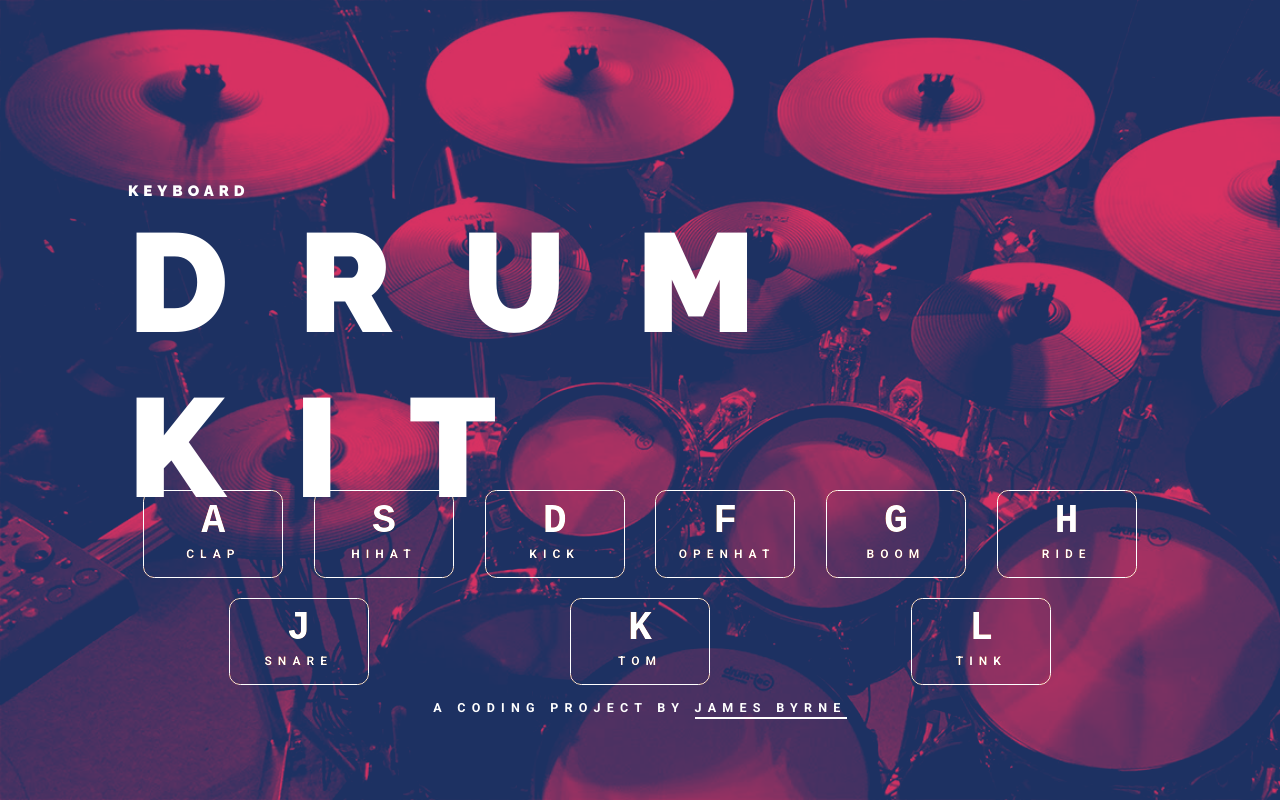
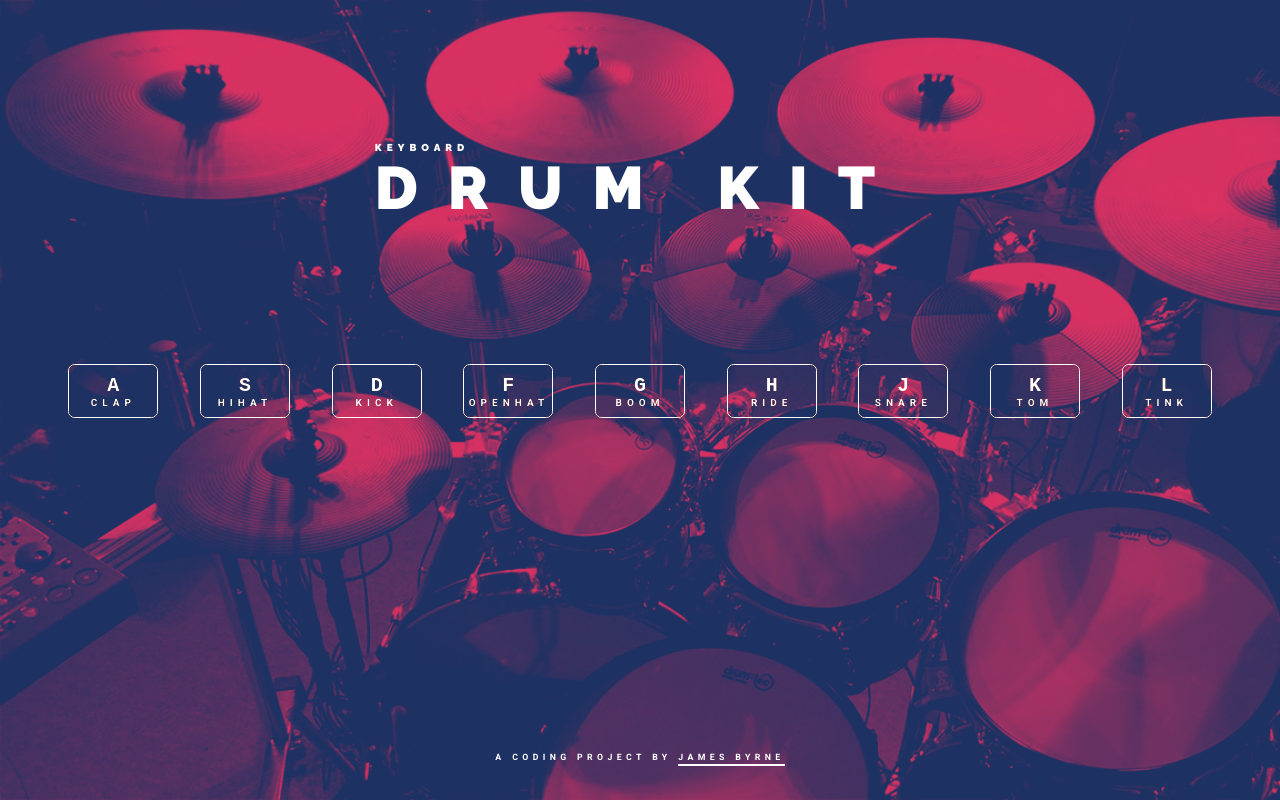
Before and after one commit to jamesbyrne89/JS-Drumkit, a plain HTML site: page index.html in a window 1280 px wide. Drawn offline with nearby package versions, Linux system fonts and the light colour scheme.

```diff
--- a/css/base/_mixins.css
+++ b/css/base/_mixins.css
@@ -1,19 +1,19 @@
 /* ***** MEDIA QUERIES ***** */
 
 @define-mixin at425 {
-     @media (max-width: 425px) {
+    @media (min-width: 425px) {
         @mixin-content;
     }
 }
 
 @define-mixin at600 {
-     @media (max-width: 600px) {
+    @media (min-width: 600px) {
         @mixin-content;
     }
 }
 
 @define-mixin at1200 {
-     @media (max-width: 1200px) {
+    @media (min-width: 1200px) {
         @mixin-content;
     }
 }
--- a/css/build/styles.css
+++ b/css/build/styles.css
@@ -48,12 +48,12 @@
   mix-blend-mode: lighten;
   top: 100px;
   left: 10%;
-}@media (max-width: 1200px) {.title-wrapper {
+}@media (min-width: 1200px) {.title-wrapper {
 		top: 75px;
 		width: 90%;
 		left: 5%;
 	}
-}@media (max-width: 425px) {.title-wrapper {
+}@media (min-width: 425px) {.title-wrapper {
 		top: 50px;
 	}
 }h1 {
@@ -70,17 +70,17 @@
   display: inline-block;
    position: relative;
   z-index: 15;
-}@media (max-width: 1200px) {h1 {
+}@media (min-width: 1200px) {h1 {
 		font-size: 10em;
 	}
-}@media (max-width: 425px) {h1 {
+}@media (min-width: 425px) {h1 {
 		font-size: 6rem;
 	}
 }h1 span {
 	font-size: 1.5rem;
 	letter-spacing: 0.5rem;
 	display: block;
-}@media (max-width: 425px) {h1 span {
+}@media (min-width: 425px) {h1 span {
 		font-size: 1rem;
 	}
 }.keyboard {
@@ -96,7 +96,7 @@
   position: fixed;
   left: 10%;
   top: 60%;
-}@media (max-width: 1200px) {.keyboard {
+}@media (min-width: 1200px) {.keyboard {
 		top: 45%;
 		width: 90%;
 		left: 5%;
@@ -136,11 +136,11 @@
   color:white;
   background: transparent;
   min-height: 50px;
-}@media (max-width: 600px) {.key {
+}@media (min-width: 600px) {.key {
 		width: 90px;
 		padding: 1em 0.5em;
 	}
-}@media (max-width: 425px) {.key {
+}@media (min-width: 425px) {.key {
 		font-size: 0.875rem;
 		min-height: 40px;
 		margin: 0.5em;
@@ -157,7 +157,7 @@
   font-size: 40px;
   color: white;
   font-weight: 800;
-}@media (max-width: 1200px) {kbd {
+}@media (min-width: 1200px) {kbd {
 		font-size: 2rem;
 	}
 }.sound {
@@ -167,7 +167,7 @@
   color: white;
   font-weight: bold;
   letter-spacing: 0.5em;
-}@media (max-width: 425px) {.sound {
+}@media (min-width: 425px) {.sound {
 		font-size: 1rem;
 	}
 }.footer {
@@ -179,10 +179,10 @@
 	bottom: 12.5%;
 	mix-blend-mode: none;
 	color: #fff;
-}@media (max-width: 1200px) {.footer {
+}@media (min-width: 1200px) {.footer {
 		bottom: 10%;
 	}
-}@media (max-width: 425px) {.footer {
+}@media (min-width: 425px) {.footer {
 		bottom: 6%;
 	}
 }.footer p {
@@ -193,10 +193,10 @@
 	font-weight: bold;
 	position: relative;
 	z-index: 60;
-}@media (max-width: 600px) {.footer p {
+}@media (min-width: 600px) {.footer p {
 		font-size: 1rem;
 	}
-}@media (max-width: 425px) {.footer p {
+}@media (min-width: 425px) {.footer p {
 		font-size: 0.875rem;
 	}
 }.footer p a {
```
Lines whose indentation alone changed are shown as unchanged.
